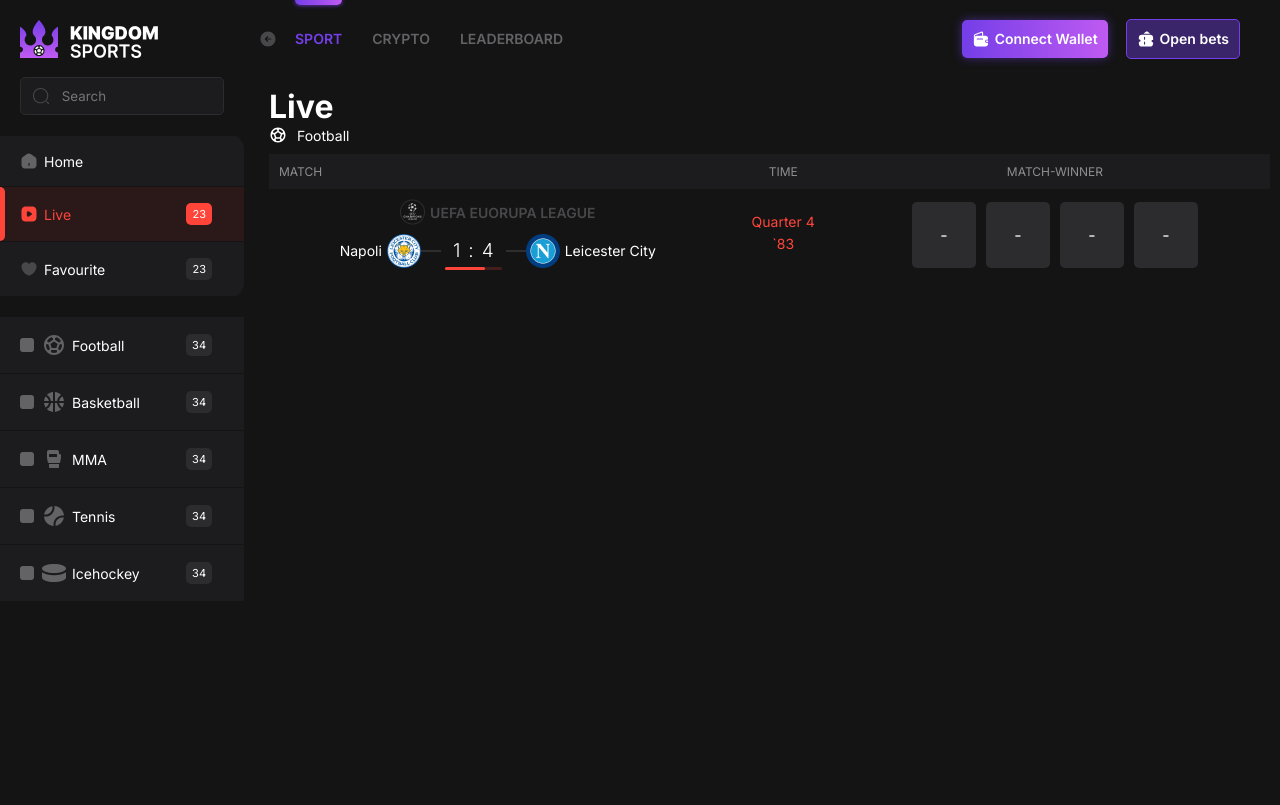
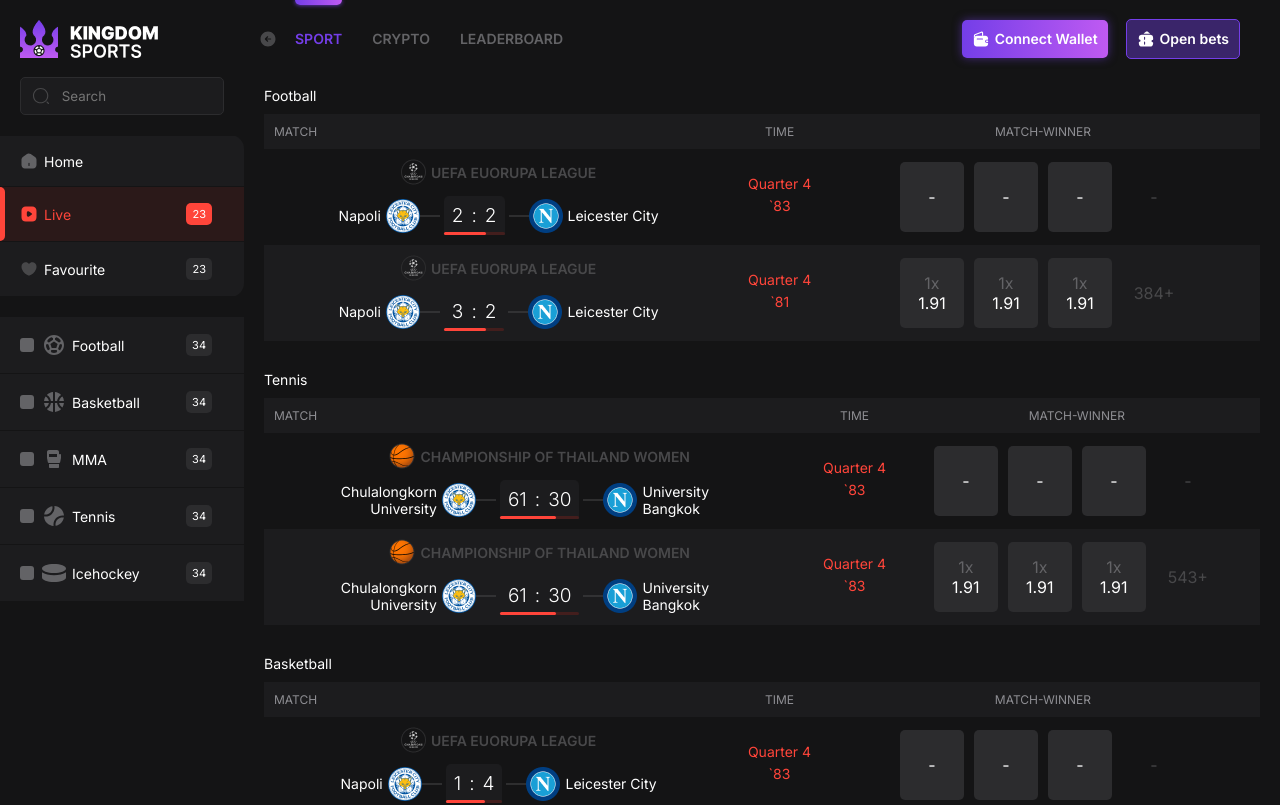
Before and after one commit to muhammad-junaid1/kingdom-sport, a React (Create React App) app: page /sport/live in a window 1280 px wide. Shown: the top 805 px of the page. Built offline with nearby package versions, Linux system fonts and the light colour scheme.

Commit message:
live section

```diff
--- a/src/components/pages/Live.jsx
+++ b/src/components/pages/Live.jsx
@@ -2,6 +2,7 @@
 import {useLocation} from "react-router-dom";
 import Match from './components/Match';
 import SVGIcons from "../SvgIcons";
+import sampleData from "../../sampleData";
 
 const Live = () => {
     const {search} = useLocation();
@@ -17,11 +18,17 @@
      }, [search]);
     return (
         <>
-            <h1>Live</h1>
-            {/* {Object.keys(allParams).map((i) => {
-                return <p>{i}</p>
-            })} */}
-            <Match sport="Football" Icon={SVGIcons["Soccer"]}/>
+        {Object.keys(allParams).length === 0 && sampleData.liveNavItems.map((item) => {
+           return <Match isLive={true} sport={item.text} data={item.matchData} Icon={SVGIcons[item.icon]}/>
+        })}
+
+            {Object.keys(allParams).length !== 0 && Object.keys(allParams).map((i) => {
+                return sampleData.liveNavItems.filter((item) => item.text === i).map((i) =>{
+                    return <Match isLive={true} sport={i.text} data={i.matchData} icon={i.icon}/>
+                })
+
+            })}
+
         </>
     );
 };
--- a/src/components/pages/components/Match.jsx
+++ b/src/components/pages/components/Match.jsx
@@ -1,14 +1,16 @@
 import React from "react";
 import "../css/Match.css";
 import MatchDetails from "./MatchDetails";
+import SVGIcons from "../../SvgIcons";
 
-const Match = ({ sport, Icon }) => {
+const Match = ({ sport, Icon, data, isLive}) => {
+
   return (
     <>
       <div className="match">
         <div className="match__header">
           <p>
-            <Icon /> {sport}
+            {sport}
           </p>
         </div>
         <div className="match__body">
@@ -21,16 +23,9 @@
               </tr>
             </thead>
             <tbody>
-              <MatchDetails
-                team={{
-                  left: { name: "Napoli", icon: "logo", score: 1 },
-                  right: { name: "Leicester City", icon: "logo1", score: 4 },
-                }}
-                tour={{icon: "logo", name: "UEFA EUORUPA LEAGUE"}}
-                time={[4, 83]}
-                ratios={[]}
-                isLive={true}
-              />
+              {data.map((d, index) => {
+                  return <MatchDetails data={d} isLive={isLive} highlightScores={index === 0 ? true : false}/>
+              })}
             </tbody>
           </table>
         </div>
--- a/src/components/pages/components/MatchDetails.jsx
+++ b/src/components/pages/components/MatchDetails.jsx
@@ -1,25 +1,25 @@
 import React from "react";
 import "../css/MatchDetails.css";
 
-const MatchDetails = ({tour, team, ratios, isLive, time, highlightScores}) => {
+const MatchDetails = ({data, isLive, highlightScores}) => {
   return (
     <tr>
       <td>
         <div className="info">
         <div className="tournament">
-        <img className="tournament-icon" src={require(`../../../assets/tournament-logos/${tour.icon}.png`)} alt="" />
-          <p className="tournament-name fw-bold">{tour.name}</p>
+        <img className="tournament-icon" src={require(`../../../assets/tournament-logos/${data.tour.icon}.png`)} alt="" />
+          <p className="tournament-name fw-bold">{data.tour.name}</p>
           </div>
           <div className="scores">
             <div className="team-left">
-              <p className="team-name">{team.left.name}</p>
-              <img className="team-icon" src={require(`../../../assets/team-logos/${team.left.icon}.png`)} alt="" />
+              <p className="team-name">{data.team.left.name}</p>
+              <img className="team-icon" src={require(`../../../assets/team-logos/${data.team.left.icon}.png`)} alt="" />
             </div>
             <div className="score">
                 <div className={`score-numbers${highlightScores ? " highlight-scores" : ""}`}>
-                    <p className="team-left-score">{team.left.score}</p>
+                    <p className="team-left-score">{data.team.left.score}</p>
                     <span style={{margin: "0 8px"}}>:</span>
-                    <p className="team-right-score">{team.right.score}</p>
+                    <p className="team-right-score">{data.team.right.score}</p>
                     <div className="scores-border-conainer">
                         <div className="scores-border">
                         </div>
@@ -27,8 +27,8 @@
                 </div>
             </div>
             <div className="team-right">
-              <img className="team-icon" src={require(`../../../assets/team-logos/${team.right.icon}.png`)} alt="" />
-            <p className="team-name">{team.right.name}</p>
+              <img className="team-icon" src={require(`../../../assets/team-logos/${data.team.right.icon}.png`)} alt="" />
+            <p className="team-name">{data.team.right.name}</p>
             </div>
           </div>
         </div>
@@ -36,10 +36,10 @@
       <td>
         <div className="time">
             <div className={`time__content${isLive ? " live" : ""}`}>
-                {isLive ? <><p>Quarter {time[0]}</p>
-                <p>`{time[1]}</p></> : <>
-                    <p>{time[0]}</p>
-                    <p>{time[1]}</p>
+                {isLive ? <><p>Quarter {data.time[0]}</p>
+                <p>`{data.time[1]}</p></> : <>
+                    <p>{data.time[0]}</p>
+                    <p>{data.time[1]}</p>
                 </>
                 }
             </div>
@@ -48,19 +48,19 @@
       <td>
         <div className="winner-container">
             <div className="ratios">
-            {ratios.length === 0 && <>
-            <div className="ratio"><span>-</span></div>
+            {data.ratios.length === 0 && <>
             <div className="ratio"><span>-</span></div>
             <div className="ratio"><span>-</span></div>
             <div className="ratio"><span>-</span></div>
             </>
             }
-            {(ratios.length !== 0 ) && ratios.map(ratio =>{
+            {(data.ratios.length !== 0 ) && data.ratios.map(ratio =>{
                     return<div className="ratio">
-                    <p>{ratio.content[0]}</p>
-                    <p>{ratio.content[1]}</p>
+                    <p>{ratio[0]}</p>
+                    <p>{ratio[1]}</p>
                     </div>
                 })}
+                <div className="ratio no-bg"><span>{data.ratios.length === 0 ? "-" : `${data.moreRatios}+`}</span></div>
                 </div>
         </div>
       </td>
--- a/src/components/pages/css/Match.css
+++ b/src/components/pages/css/Match.css
@@ -1,5 +1,9 @@
 
 @import "../../../css/colors/grey";
+
+.match {
+    margin-bottom: 3.0rem;
+}
 
 .match__header {
     margin-bottom: 1.0rem;
@@ -26,3 +30,6 @@
     color: var(--grey1);
     padding: 5px;
 }
+.match__body tbody tr:nth-child(even) {
+    background: var(--grey6) !important;
+}
--- a/src/components/pages/css/MatchDetails.css
+++ b/src/components/pages/css/MatchDetails.css
@@ -11,8 +11,12 @@
     font-size: 1.2rem;
 }
 
-.match__body th, .match__body td {
+.match__body th {
     padding: 10px;
+}
+
+.match__body .winner-container, .match__body .info{
+    padding: 10px 0px;
 }
 
 .match__body .info, .match__body .time, .match__body .winner-container {
@@ -41,6 +45,7 @@
     color: var(--grey3);
     font-size: 1.4rem;
     text-transform: capitalize;
+    margin-bottom: .5rem;
 }
 
 .match__body .tournament-icon {
@@ -51,6 +56,18 @@
     display: flex;
     align-items: center;
     font-size: 1.4rem;
+}
+
+.match__body .team-left p, .match__body .team-right p {
+    max-width: 120px;
+}
+
+.team-left p {
+    text-align: right;
+}
+
+.team-right p {
+    text-align: left;
 }
 
 .match__body .team-left img {
@@ -153,9 +170,14 @@
     flex-direction: column;
     align-items: center;
     padding: 10px;
-    height: 6.6rem;
+    height: 7.0rem;
     width: 6.4rem;
     margin: 0 5px;
+}
+
+.winner-container .ratio.no-bg {
+    background: transparent !important;
+    color: var(--grey3);
 }
 
 .winner-container .ratio p:nth-child(1) {
--- a/src/css/BetsContainer.css
+++ b/src/css/BetsContainer.css
@@ -101,6 +101,7 @@
   align-items: center;
   justify-content: center;
   margin: 0;
+  font-size: 1.4rem;
 }
 
 .bets__footer span {
--- a/src/css/Main.css
+++ b/src/css/Main.css
@@ -13,7 +13,7 @@
 }
 
 .content {
-    padding: 10px;
+    padding: 10px 20px 10px 5px;
 }
 
 @media all and (max-width: 500px) {
@@ -23,6 +23,7 @@
 
     .content {
         min-width: 100%;
+        padding: 10px;
     }
 
 }
--- a/src/sampleData.js
+++ b/src/sampleData.js
@@ -172,21 +172,127 @@
     {
       icon: "Soccer",
       text: "Football",
-      number: 34,
+      number: 2,
+      matchData: [
+        {
+          team: {
+          left: { name: "Napoli", icon: "logo", score: 2 },
+          right: { name: "Leicester City", icon: "logo1", score: 2 },
+          },
+          tour: {icon: "logo", name: "UEFA EUORUPA LEAGUE"},
+          time: [4, 83],
+          ratios: []
+        },
+        {
+          team: {
+          left: { name: "Napoli", icon: "logo", score: 3 },
+          right: { name: "Leicester City", icon: "logo1", score: 2 },
+          },
+          tour: {icon: "logo", name: "UEFA EUORUPA LEAGUE"},
+          time: [4, 81],
+          ratios: [["1x", 1.91], ["1x", 1.91], ["1x", 1.91]],
+          moreRatios: 384
+        },
+    ]
     }, {
       icon: "Tennis",
       text: "Tennis",
       number: 2,
+      matchData: [
+        {
+          team: {
+          left: { name: "Chulalongkorn University", icon: "logo", score: 61 },
+          right: { name: "University Bangkok", icon: "logo1", score: 30 },
+          },
+          tour: {icon: "logo-1", name: "CHAMPIONSHIP OF THAILAND WOMEN"},
+          time: [4, 83],
+          ratios: []
+        },
+        {
+          team: {
+            left: { name: "Chulalongkorn University", icon: "logo", score: 61 },
+            right: { name: "University Bangkok", icon: "logo1", score: 30 },
+            },
+            tour: {icon: "logo-1", name: "CHAMPIONSHIP OF THAILAND WOMEN"},
+            time: [4, 83],
+          ratios: [["1x", 1.91], ["1x", 1.91], ["1x", 1.91]],
+          moreRatios: 543
+        },
+    ]
     }, {
       icon: "BasketBall",
       text: "Basketball",
       number: 2,
+      matchData: [
+        {
+          team: {
+          left: { name: "Napoli", icon: "logo", score: 1 },
+          right: { name: "Leicester City", icon: "logo1", score: 4 },
+          },
+          tour: {icon: "logo", name: "UEFA EUORUPA LEAGUE"},
+          time: [4, 83],
+          ratios: []
+        },
+        {
+          team: {
+          left: { name: "Napoli", icon: "logo", score: 3 },
+          right: { name: "Leicester City", icon: "logo1", score: 2 },
+          },
+          tour: {icon: "logo", name: "UEFA EUORUPA LEAGUE"},
+          time: [4, 81],
+          ratios: [["1x", 1.91], ["1x", 1.91], ["1x", 1.91]],
+          moreRatios: 384
+        },
+    ]
     }
     , {
       icon: "MMA",
       text: "MMA",
       number: 2,
+      matchData: [
+        {
+          team: {
+          left: { name: "Napoli", icon: "logo", score: 1 },
+          right: { name: "Leicester City", icon: "logo1", score: 4 },
+          },
+          tour: {icon: "logo", name: "UEFA EUORUPA LEAGUE"},
+          time: [4, 83],
+          ratios: []
+        },
+        {
+          team: {
+          left: { name: "Napoli", icon: "logo", score: 3 },
+          right: { name: "Leicester City", icon: "logo1", score: 2 },
+          },
+          tour: {icon: "logo", name: "UEFA EUORUPA LEAGUE"},
+          time: [4, 81],
+          ratios: [["1x", 1.91], ["1x", 1.91], ["1x", 1.91]],
+          moreRatios: 384
+        },
+    ]
     }
+  ],
+
+  matchData: [
+      {
+        team: {
+        left: { name: "Napoli", icon: "logo", score: 1 },
+        right: { name: "Leicester City", icon: "logo1", score: 4 },
+        },
+        tour: {icon: "logo", name: "UEFA EUORUPA LEAGUE"},
+        time: [4, 83],
+        ratios: []
+      },
+      {
+        team: {
+        left: { name: "Napoli", icon: "logo", score: 3 },
+        right: { name: "Leicester City", icon: "logo1", score: 2 },
+        },
+        tour: {icon: "logo", name: "UEFA EUORUPA LEAGUE"},
+        time: [4, 81],
+        ratios: [["1x", 1.91], ["1x", 1.91], ["1x", 1.91]],
+        moreRatios: 384
+      },
   ]
 };
 
```
